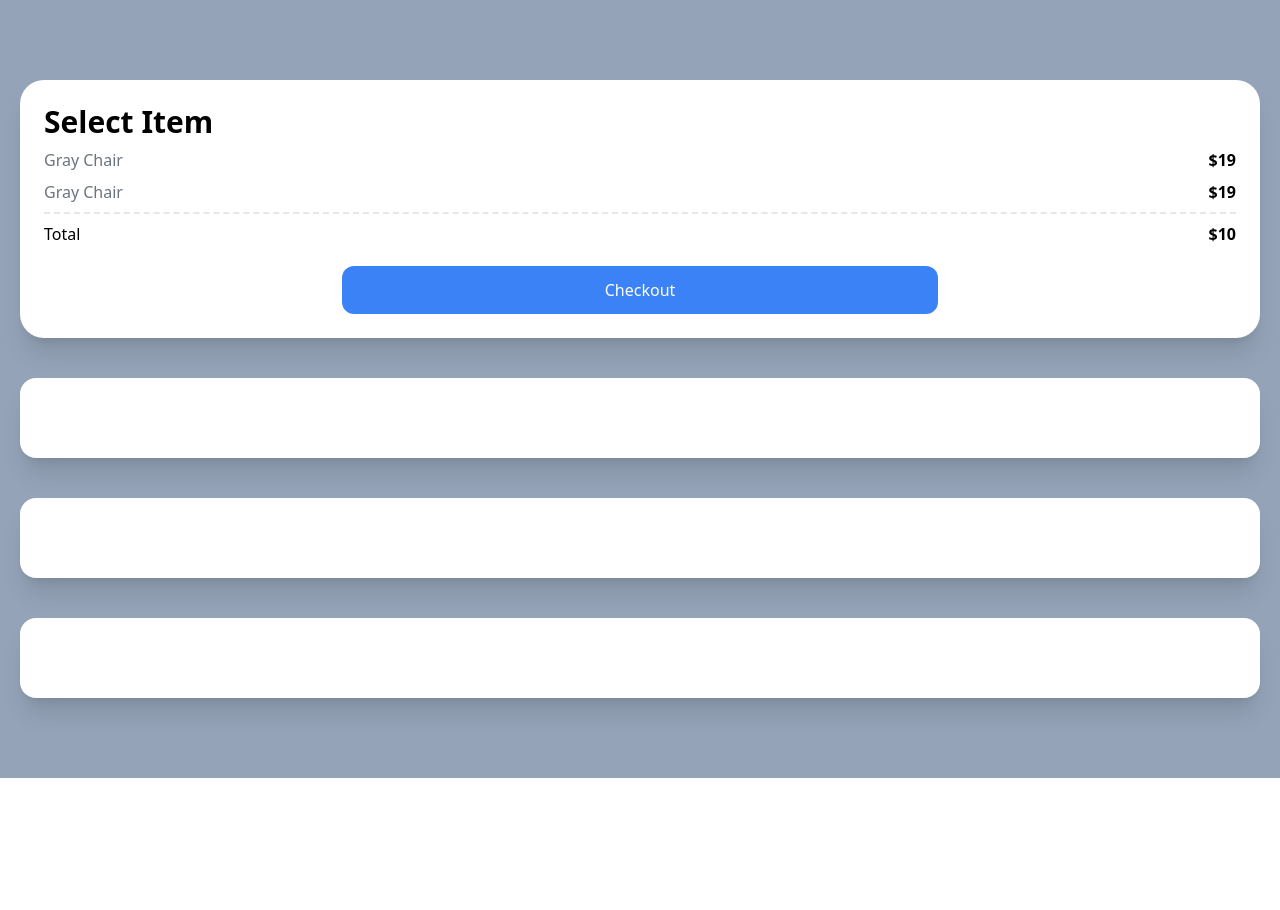
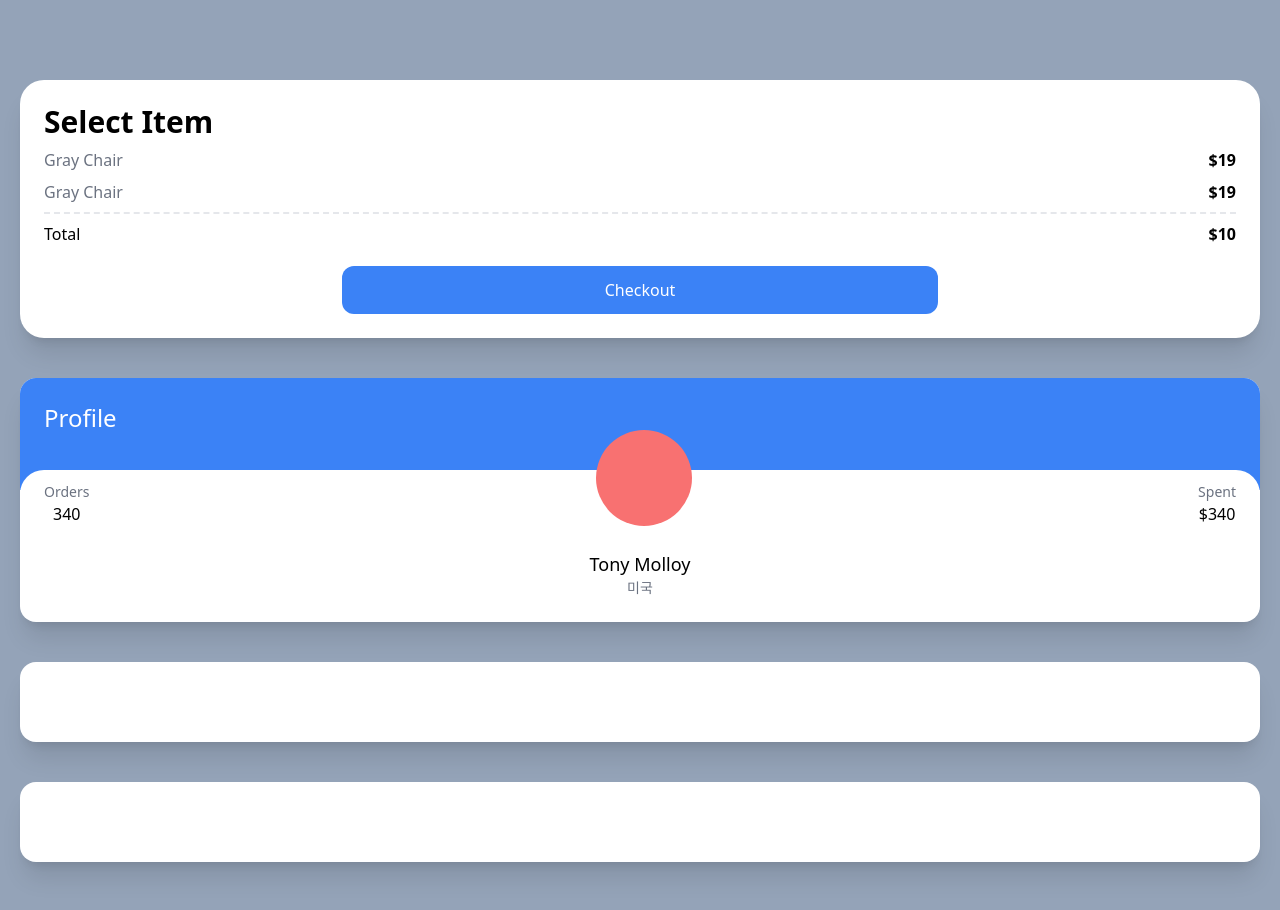
Before and after one commit to seeoya/next_market, a Next.js app: page / in a window 1280 px wide. Shown: the top 910 px of the page. Before the commit the page ends 800 px from the top, so only its background shows below. Built offline with nearby package versions, Linux system fonts and the light colour scheme.

Commit message:
tailwind css 적용 테스트 (2)

```diff
--- a/pages/index.tsx
+++ b/pages/index.tsx
@@ -29,8 +29,36 @@ export default function Home() {
 
                 <div className="p-3 mx-auto mt-5 bg-blue-500 text-white text-center rounded-xl w-1/2">Checkout</div>
             </div>
+
+            <div className="bg-white overflow-hidden rounded-2xl shadow-xl">
+                <div className="p-6 pb-14 bg-blue-500">
+                    <span className="text-white text-2xl">Profile</span>
+                </div>
+
+                <div className="rounded-3xl p-6 relative -top-5 bg-white">
+                    <div className="flex relative -top-16 items-end justify-between">
+                        <div className="flex flex-col items-center">
+                            <span className="text-sm text-gray-500">Orders</span>
+                            <span className="font-medium">340</span>
+                        </div>
+
+                        <div className="h-24 w-24 bg-red-400 rounded-full" />
+
+                        <div className="flex flex-col items-center">
+                            <span className="text-sm text-gray-500">Spent</span>
+                            <span className="font-medium">$340</span>
+                        </div>
+                    </div>
+
+                    <div className="flex flex-col relative -mt-10 -mb-5 items-center">
+                        <span className="text-lg font-medium">Tony Molloy</span>
+                        <span className="text-sm text-gray-500">미국</span>
+                    </div>
+                </div>
+            </div>
+
             <div className="bg-white p-10 rounded-2xl shadow-xl"></div>
-            <div className="bg-white p-10 rounded-2xl shadow-xl"></div>
+
             <div className="bg-white p-10 rounded-2xl shadow-xl"></div>
         </div>
     );
```
